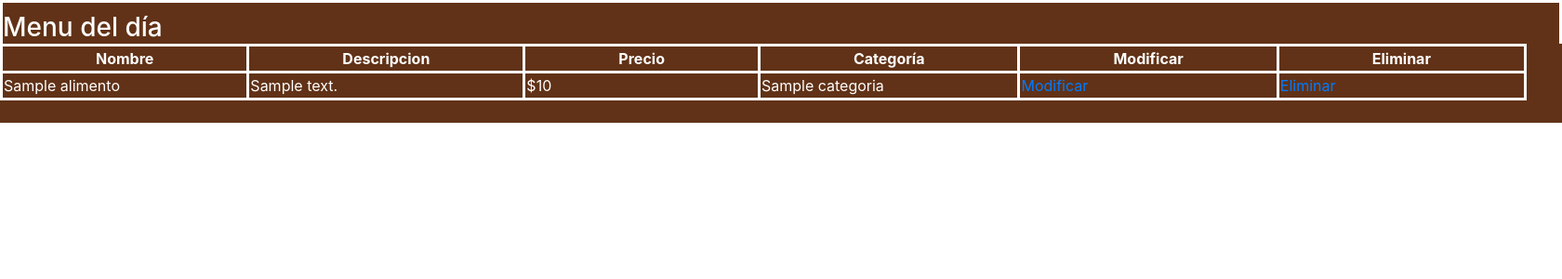
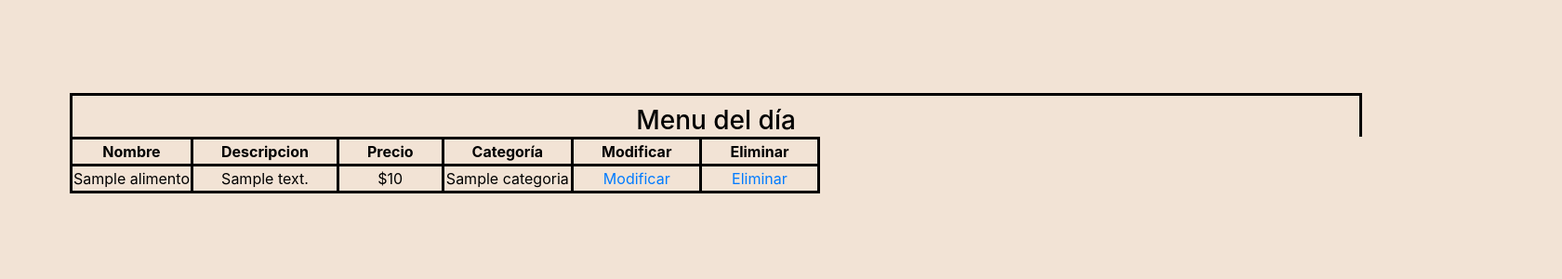
Before and after one commit to IsaRobinson/cafecity-Django, a Django app: page /administrador in a window 1680 px wide. Shown: the top 300 px of the page at 93% size. Run offline with Django 3.2, Linux system fonts and the light colour scheme; tables that the repository leaves empty hold one stand-in row (values such as "Sample post"); some libraries are stand-ins or nearby versions.

Commit message:
Ideas para el Style (?

```diff
--- a/cafeteria/templates/cafeteria/administrador.html
+++ b/cafeteria/templates/cafeteria/administrador.html
@@ -12,11 +12,10 @@
 </head>
 
 <body>
-    <section>
-        <div style="background-color: #613217;">
 
-            <table style="color: #ffffff">
-                <h3 style="color: #ffffff;border-top: 3px solid;border-left: 3px solid;border-right: 3px solid;padding-top:10px;margin-bottom: 0;">Menu del día</h3>
+    <div>
+        <table style="color: #000000">
+            <h3 style="color: #000000;border-top: 3px solid;border-left: 3px solid;border-right: 3px solid;padding-top:10px;margin-bottom: 0;margin-right: 215px;">Menu del día</h3>
             <tr>
                 <th>Nombre</th>
                 <th>Descripcion</th>
@@ -36,21 +35,40 @@
             </tr>
             {% endfor %}
         </table>
-            <br>
+
+
     </div>
-
     <style>
         table th {
-                padding-right: 100px;
-                padding-left: 100px;
+            padding-right: 30px;
+            padding-left: 30px;
             border: 3px solid;
+            text-align: center;
+        }
+
+        table tr {
+            text-align: center;
         }
 
         td {
             border: 3px solid;
         }
+
+        body {
+            background-color: #f2e3d5;
+            overflow-x: hidden;
+        }
+
+        div {
+            margin-top: 100px;
+            margin-left: 75px;
+        }
+
+        h3 {
+            text-align: center;
+        }
     </style>
-    </section>
+
 
 
 
--- a/cafeteria/templates/cafeteria/adminmodalimento.html
+++ b/cafeteria/templates/cafeteria/adminmodalimento.html
@@ -7,6 +7,7 @@
     <meta http-equiv="X-UA-Compatible" content="IE=edge">
     <meta name="viewport" content="width=device-width, initial-scale=1.0">
     <title>Document</title>
+    <link rel="stylesheet" href="https://maxcdn.bootstrapcdn.com/bootstrap/4.5.2/css/bootstrap.min.css">
 </head>
 
 <body>
--- a/cafeteria/templates/cafeteria/contacto.html
+++ b/cafeteria/templates/cafeteria/contacto.html
@@ -158,7 +158,9 @@
             <a id="contacto" href="contacto.html">Contactanos</a>
 
             <p>(569) 9190 7690 </p>
-            <a href="{% url 'administrador' %}">Administrador</a>
+
+            <a id="contacto" href="{% url 'administrador' %}">Administrador</a>
+
         </div>
 
     </section>
```
Lines whose indentation alone changed are shown as unchanged.
